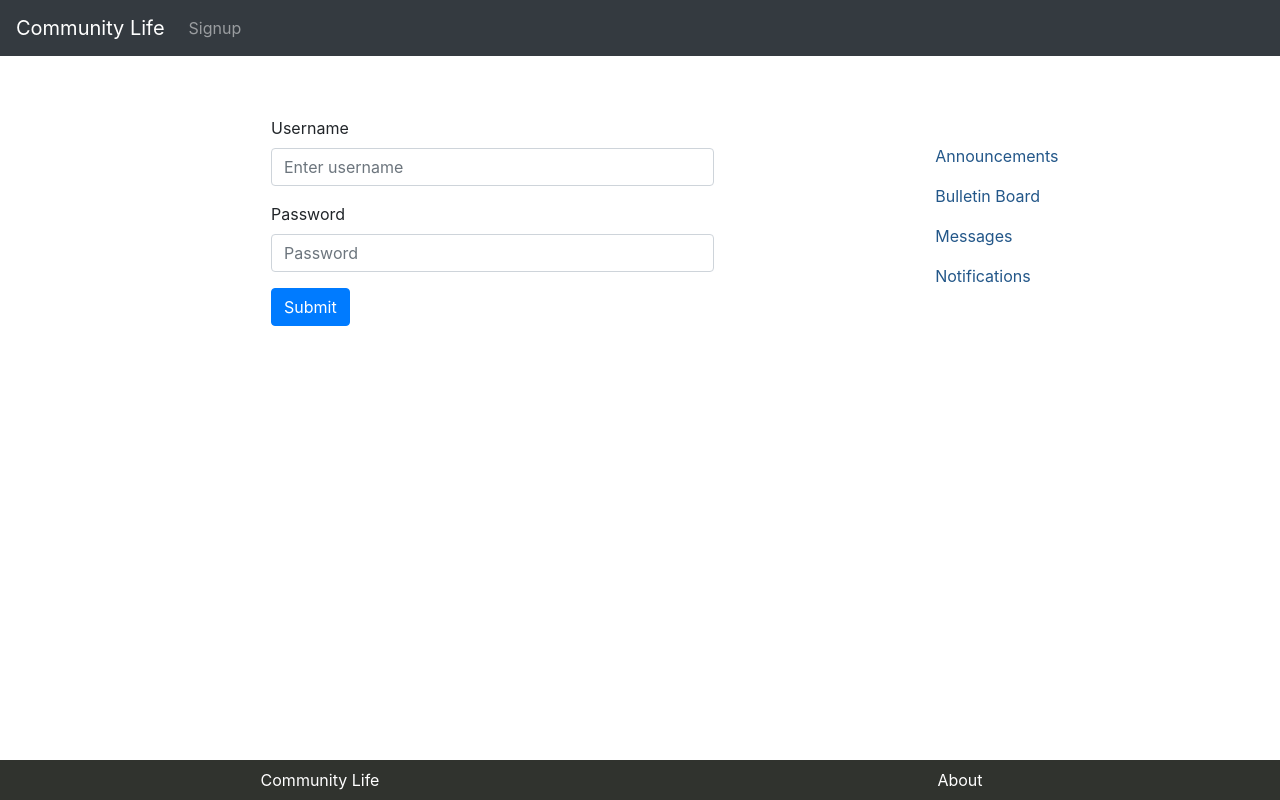
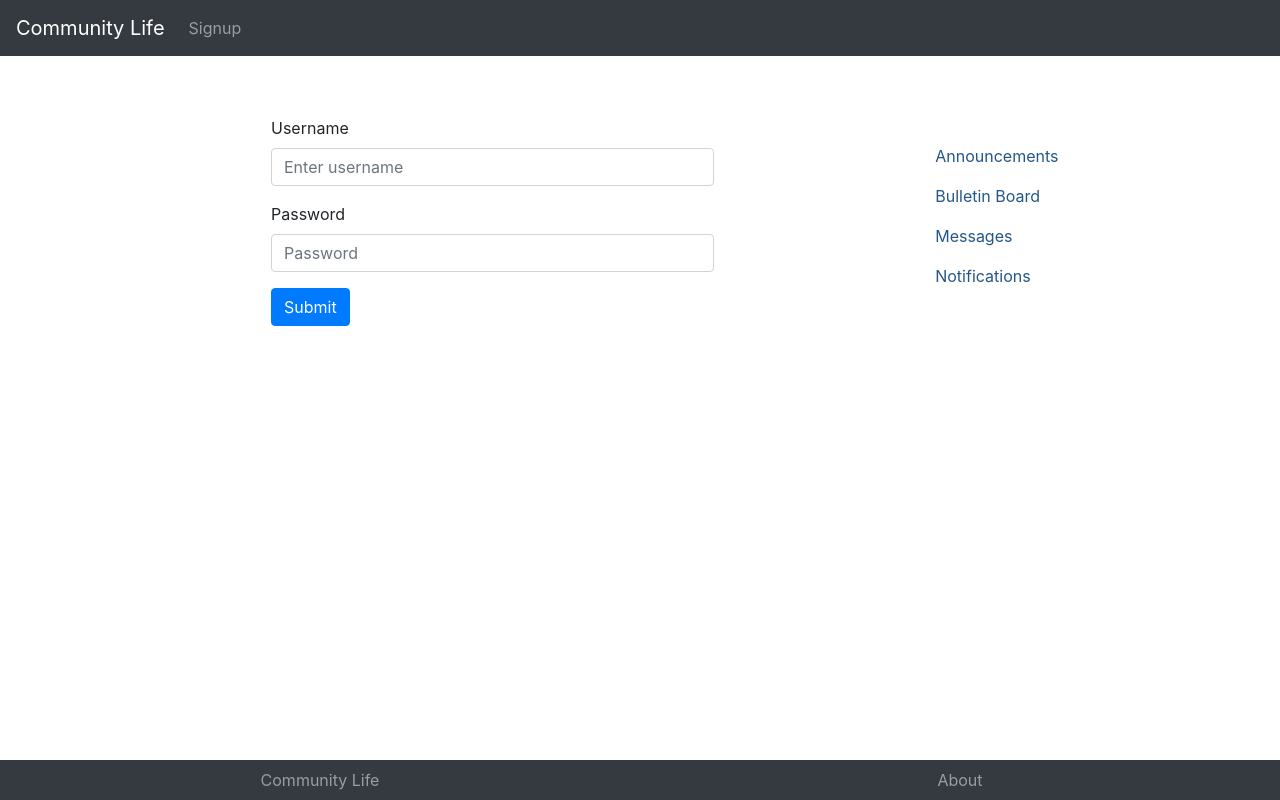
Before and after one commit to MarciaAdler/CommunityEsse, a React (Create React App) app in the folder client/: page / in a window 1280 px wide. Built offline with nearby package versions, Linux system fonts and the light colour scheme.

Commit message:
additional styling

```diff
--- a/client/src/App.sass
+++ b/client/src/App.sass
@@ -14,9 +14,14 @@ a
   color: $darkblue
   &:hover
     color: $purple
+.header
+  &--navbar
+    @include media-breakpoint-only(xs)
+      width: 100vw
 .homepage
   &--col
     margin-top: 20px
+    width: 66%
 
   &--bulletinboard
     margin-top: 40px
@@ -129,7 +134,7 @@ a
 
 .footer
   &--container
-    background-color: $jet
-    color: $white
+    background-color: #343a40
+    color: rgba(255, 255, 255, 0.5)
     position: absolute
     bottom: 0
--- a/client/src/Pages/Home.js
+++ b/client/src/Pages/Home.js
@@ -64,13 +64,10 @@ export default function Home() {
                 : "no announcements"}
             </ListGroup>
           </div>
-          {/* <Col className="col-sm-6 col-md-4">
-            <SideNav />
-          </Col> */}
         </div>
         <div className="homepage--bulletinboard">
           <div>
-            <div className="col-md-8 col-sm-6">
+            <div className="homepage--col">
               <h2 className="homepage--announcements-title">
                 Bulletin Board
                 <small>
--- a/client/src/components/Header.js
+++ b/client/src/components/Header.js
@@ -44,7 +44,7 @@ export default function Header() {
         expand="lg"
         bg="dark"
         variant="dark"
-        className="fixed-top"
+        className="fixed-top header--navbar"
       >
         <Navbar.Brand href="/home">Community Life</Navbar.Brand>
         <Navbar.Toggle aria-controls="responsive-navbar-nav" />
```
